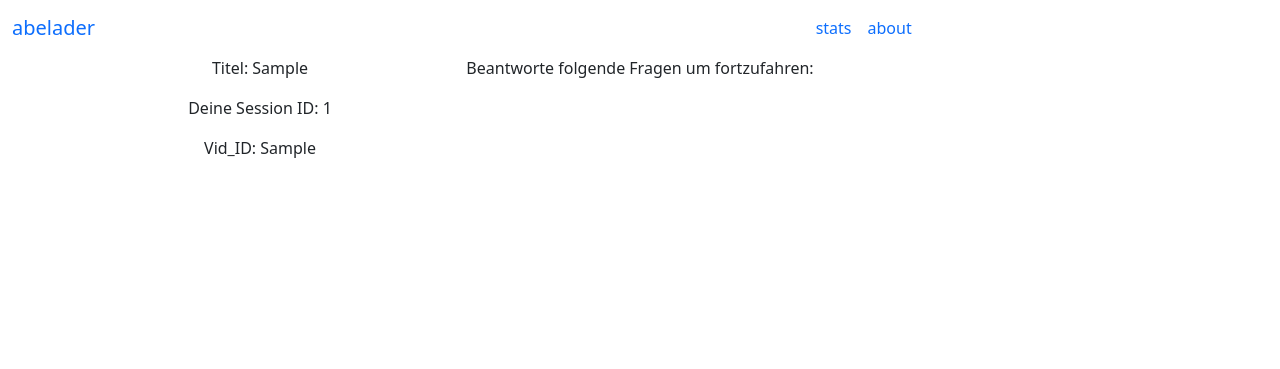
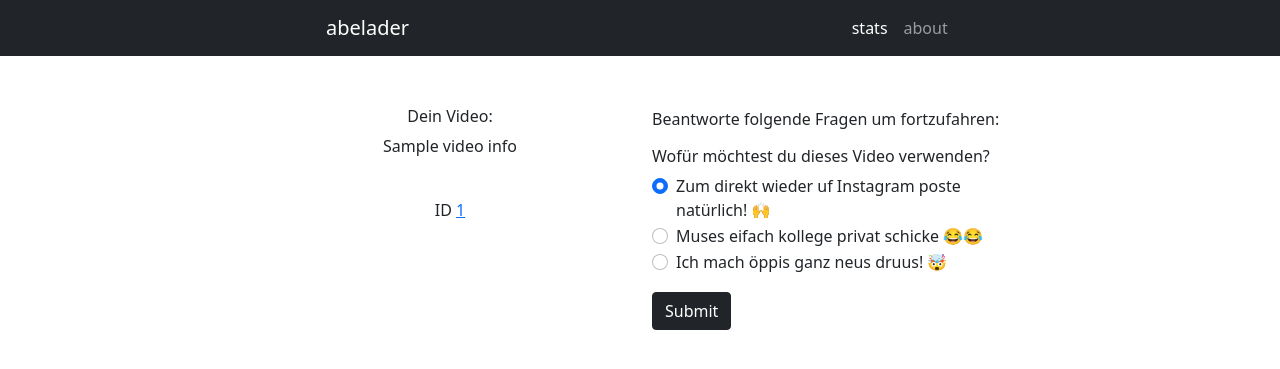
Before and after one commit to tscheesy/abelader, a Flask app: template templates/questions.html in a window 1280 px wide. Shown: the top 369 px of the page. Run offline with Flask 2, Linux system fonts and the light colour scheme; the template is opened without the code that fills it: most values are stand-ins (such as "Sample title", 1, 10 or a date in 2020).

Commit message:
- Updated Bootstrap elements to be more visually sorted - practically gave up on the thumbnail - Update on README, especially road map for structure - Added default value to input to keep testing easy (maybe I could save the untrue Link-Handling for the finish next time lol)

```diff
--- a/main.py
+++ b/main.py
@@ -13,13 +13,13 @@ def home():
         try:
             video = YouTube(form_input)
             video.check_availability()
-            # pytube prüft ob für den Link ein gültiges youtube-Objekt besteht #
+            # pytube prüft mittels "except", ob für den Link ein gültiges youtube-Objekt besteht
         except:
+            # Wird für die Eingabe kein gültiges youtube-objekt gefunden, wird die eingabe ans index.html zurückgegeben
             return render_template("index.html", form_input=form_input)
 
         video_info = video_data.data_from_input(form_input, video)
-        session_id = 1285918
-        return render_template("questions.html", session_id=session_id, video_info=video_info)
+        return render_template("questions.html", video_info=video_info)
     return render_template("index.html")
 
 
--- a/static/style.css
+++ b/static/style.css
@@ -7,12 +7,16 @@ html {
     font-weight: 300;
 }
 
+
 h1 {
     font-size: 2em;
     font-family: "Inconsolata";
     font-weight: 900;
 }
 
+main {
+    padding-top: 2%;
+}
 
 
 @media (min-width: 576px) {
--- a/templates/base.html
+++ b/templates/base.html
@@ -12,14 +12,13 @@
     <!-- Navbar Part of every Site -->
         <header>
             <div class="container-fluid p-0">
-                <nav class="navbar navbar-expand-lg">
+                <nav class="navbar navbar-dark bg-dark navbar-expand-lg">
                   <div class="container-fluid">
-                    <a class="navbar-brand" href="/">abelader</a>
+                    <a class="navbar-brand offset-3" href="/">abelader</a>
                     <button class="navbar-toggler" type="button" data-bs-toggle="collapse" data-bs-target="#navbarNav" aria-controls="navbarNav" aria-expanded="false" aria-label="Toggle navigation">
                       <span class="navbar-toggler-icon"></span>
                     </button>
-                    <div class="collapse navbar-collapse" id="navbarNav">
-                        <div class="m-auto"></div> <!-- Tip from "How to Make Complete Responsive Website Using Bootstrap/HTML/CSS" on Youtube by Daily Tuition, Last Loaded:   -->
+                    <div class="collapse navbar-collapse offset-4" id="navbarNav">
                       <ul class="navbar-nav me-auto mb-2 mb-lg-0">
                         <li class="nav-item">
                           <a class="nav-link active" aria-current="page" href="/stats">stats</a>
--- a/templates/index.html
+++ b/templates/index.html
@@ -1,5 +1,5 @@
 <!-- Loading Base HTML Template with Metadata, Bootstrap & jquery Linking & Navigation-->
-{% extends "base.html" %}}
+{% extends "base.html" %}
 
 
 <!--------- CONTENT Template for Homepage ----------->
@@ -12,7 +12,7 @@
                     <form method="POST">
                         <h6 class="col-md-12">Füeg da din Link ine:</h6>
                         <div class="col-md-12">
-                            <input class="col-md-6 col-sm-12 form-control-lg" type="text" name="youtube_link" aria-describedby="example_video" placeholder="z.B. https://www.youtube.com/watch?v=aosWoTbEUmw">
+                            <input class="col-md-6 col-sm-12 form-control-lg" type="text" name="youtube_link" value="https://www.youtube.com/watch?v=cvkDcrbLP2s" aria-describedby="example_video" placeholder="z.B. https://www.youtube.com/watch?v=aosWoTbEUmw">
                         </div>
                             {% if form_input == "" %}  <!-- Fehlermeldung falls gar nichts im Formular eingegeben wurde -->
                             <div class="alert alert-warning col-md-4 col-sm-12 mx-auto">
--- a/templates/questions.html
+++ b/templates/questions.html
@@ -1,5 +1,5 @@
 <!-- Loading Base HTML Template with Metadata, Bootstrap & Navigation-->
-{% extends "base.html" %}}
+{% extends "base.html" %}
 
 
 <!--------- CONTENT ----------->
@@ -8,17 +8,42 @@
             <div class="container text-center">
                 <div class="row">
 
-                    <div class="col-md-4">
-                        <p>Titel: {{ video_info[0] }}</p>
-                        <p>Deine Session ID: {{ session_id }}</p>
-                        <p>Vid_ID: {{ video_info[1] }}</p>
+                    <div class="col-md-4 offset-md-2">
+                        <h6>Dein Video:</h6>
+                        <p>{{ video_info["title"] }}</p>
+                        <img href="{{ video_info['thumbnail'] }}">
+                        <p>ID <a href="{{ video_info['url'] }}" target="_blank">{{ video_info['video_id'] }}</a></p>
                     </div>
 
 
-                    <div class="col-md-4">
+                    <div class="col-md-4 text-start">
                         <p>Beantworte folgende Fragen um fortzufahren:</p>
+                        <form>
+                            <h6>Wofür möchtest du dieses Video verwenden?</h6>
+                            <div class="form-check">
+                                <input class="form-check-input" type="radio" name="vote_need_repost" id="vote_need_repost" value="option1" checked>
+                                <label class="form-check-label" for="exampleRadios1">
+                                    Zum direkt wieder uf Instagram poste natürlich! &#128588;
+                                </label>
+                            </div>
+                            <div class="form-check">
+                                <input class="form-check-input" type="radio" name="vote_need_repost" id="vote_need_fun" value="option2">
+                                <label class="form-check-label" for="exampleRadios1">
+                                    Muses eifach kollege privat schicke &#128514;&#128514;
+                                </label>
+                            </div>
+                            <div class="form-check">
+                                <input class="form-check-input" type="radio" name="vote_need_creator" id="vote_need_creator" value="option3">
+                                <label class="form-check-label" for="exampleRadios1">
+                                    Ich mach öppis ganz neus druus! &#129327;
+                                </label>
+                            </div>
+                            <button type="submit" class="btn btn-dark mt-3">Submit</button>
+                        </form>
+
+                        <div class="col-md-2"></div>
+
                     </div>
-
                 </div>
             </div>
         </main>
```
Also changed, not shown: video_data.py (+8 -1 lines), README.md.
